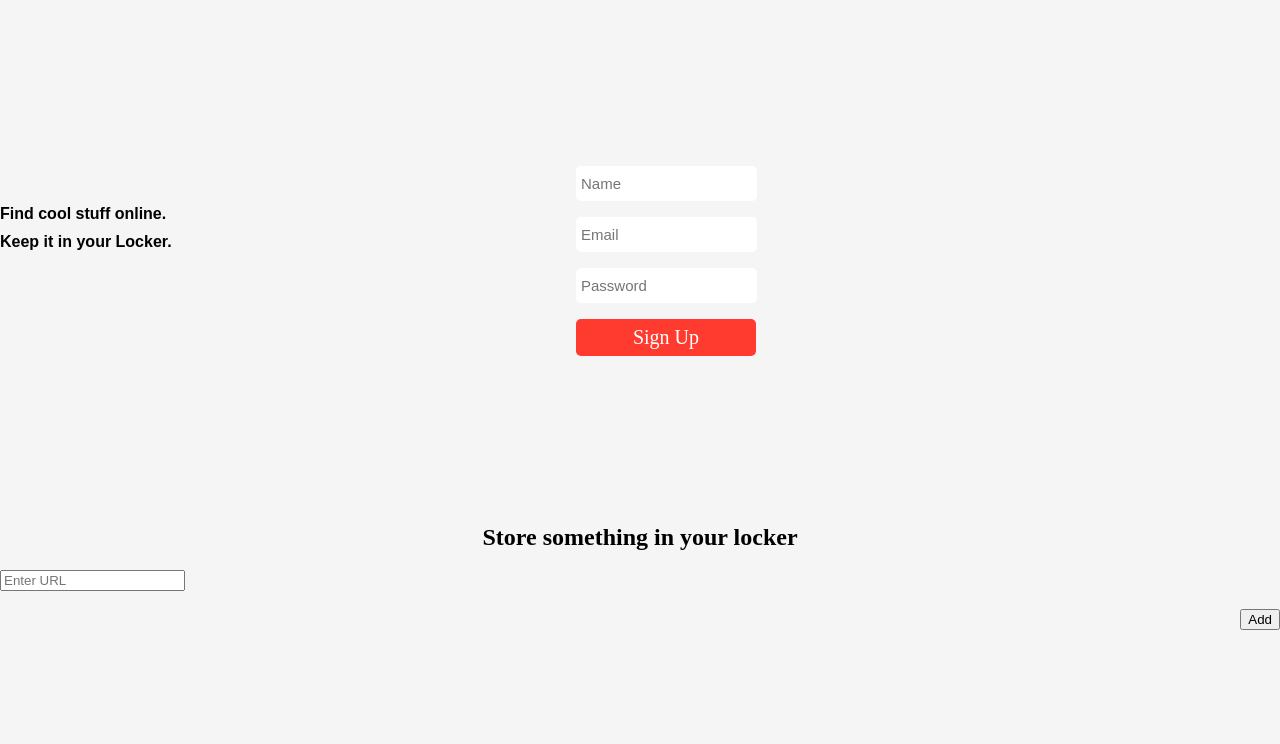
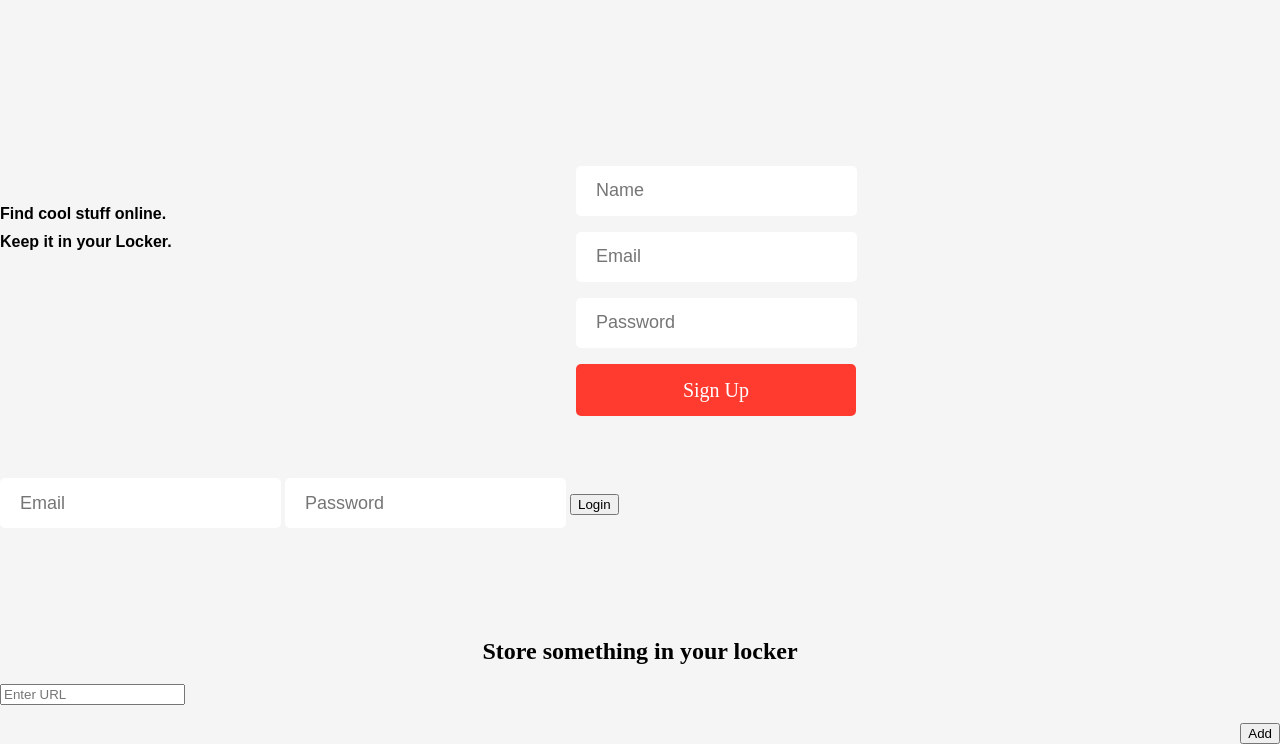
Before and after one commit to cortharlow/locker, a website: page public/index.html in a window 1280 px wide. Shown: the part 87-831 px from the top of the page. Before the commit the page ends 800 px from the top, so only its background shows below. Drawn offline with nearby package versions, Linux system fonts and the light colour scheme; a web font is replaced by a local one.

Commit message:
Login functionality added

```diff
--- a/controllers/usersController.js
+++ b/controllers/usersController.js
@@ -48,9 +48,9 @@ function destroy(req, res){
 }
 
 function auth(req, res){
-  console.log('Body: ' + req.body.name);
+  console.log('Body: ' + req.body.email);
   User.findOne(
-    {name: req.body.name}, function(err, user){
+    {email: req.body.email}, function(err, user){
       if(err) throw err;
       if(!user) {
         res.json({success: false, message: "Authentication Failure"})
--- a/public/css/style.css
+++ b/public/css/style.css
@@ -132,24 +132,23 @@ html, body {
   width: 25%;
 }
 .signup-input-container button {
-  width: 180px;
-  line-height: 35px;
+  width: 280px;
+  line-height: 50px;
   background-color: #ff3b30; /* #2c93ff; */
   font-size: 20px;
-  /*font-family: 'Droid Sans', sans-serif;*/
   font-family: 'Droid Serif', serif;
-  color: white;
+  color: #ffffff;
   border-radius: 5px;
   border: 0;
 }
 .signup-input {
-  width: 174px;
-  height: 33px;
+  width: 259px;
+  height: 48px;
   border: 0;
   border-radius: 5px;
   font-family: 'Droid Sans', sans-serif;
-  font-size: 15px;
-  padding-left: 5px;
+  font-size: 18px;
+  padding-left: 20px;
   background-color: white;
   margin-bottom: 5%;
 }
--- a/public/index.html
+++ b/public/index.html
@@ -35,6 +35,12 @@
         </div>
       </div>
 
+      <div>
+        <input type="text" placeholder="Email" class="signup-input" id="login-email">
+        <input type="text" placeholder="Password" class="signup-input" id="login-password">
+        <button id="login">Login</button>
+      </div>
+
       <div class="article-api">
         <h2>Store something in your locker</h2>
         <input type="text" placeholder="Enter URL" id="article-url"><br>
--- a/public/js/app.js
+++ b/public/js/app.js
@@ -15,6 +15,20 @@ $(function() {
         });
       }
     })
+  });
+
+  $('#login').on('click', function(e){
+    e.preventDefault();
+    $.post("http://localhost:3000/user/auth", {email: $('#login-email').val(), password: $('#login-password').val()}, function(data){
+      console.log(data);
+      if(data.token){
+        alert('LOGIN SUCCESSFUL');
+        token = data.token;
+        $ajaxSetup({
+          headers: {'x-access': token}
+        });
+      }
+    });
   });
 
   $('#article-button-add').off('click').on('click').click((event) => {
```
Also changed, not shown: routes/userRoutes.js (+8 -6 lines).
